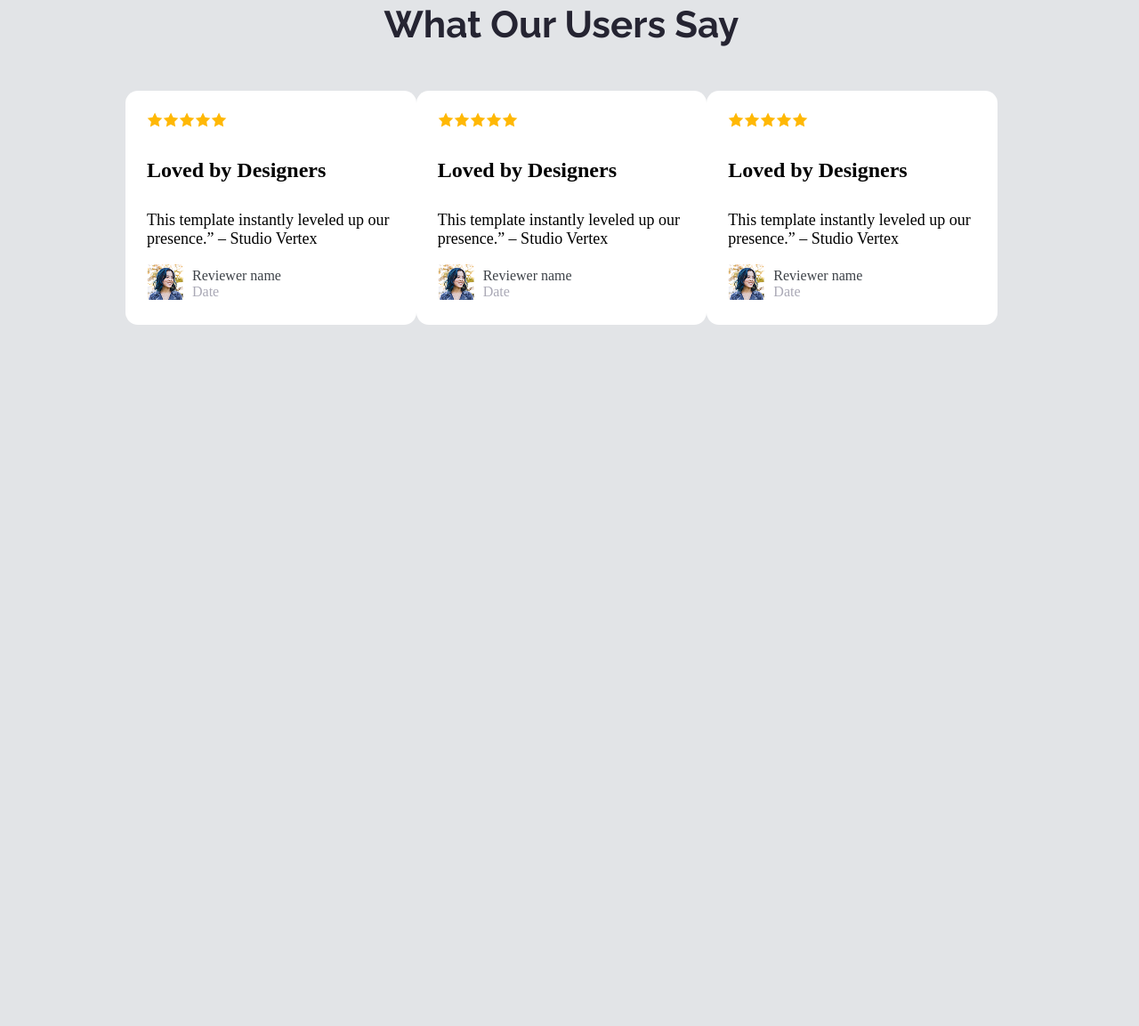
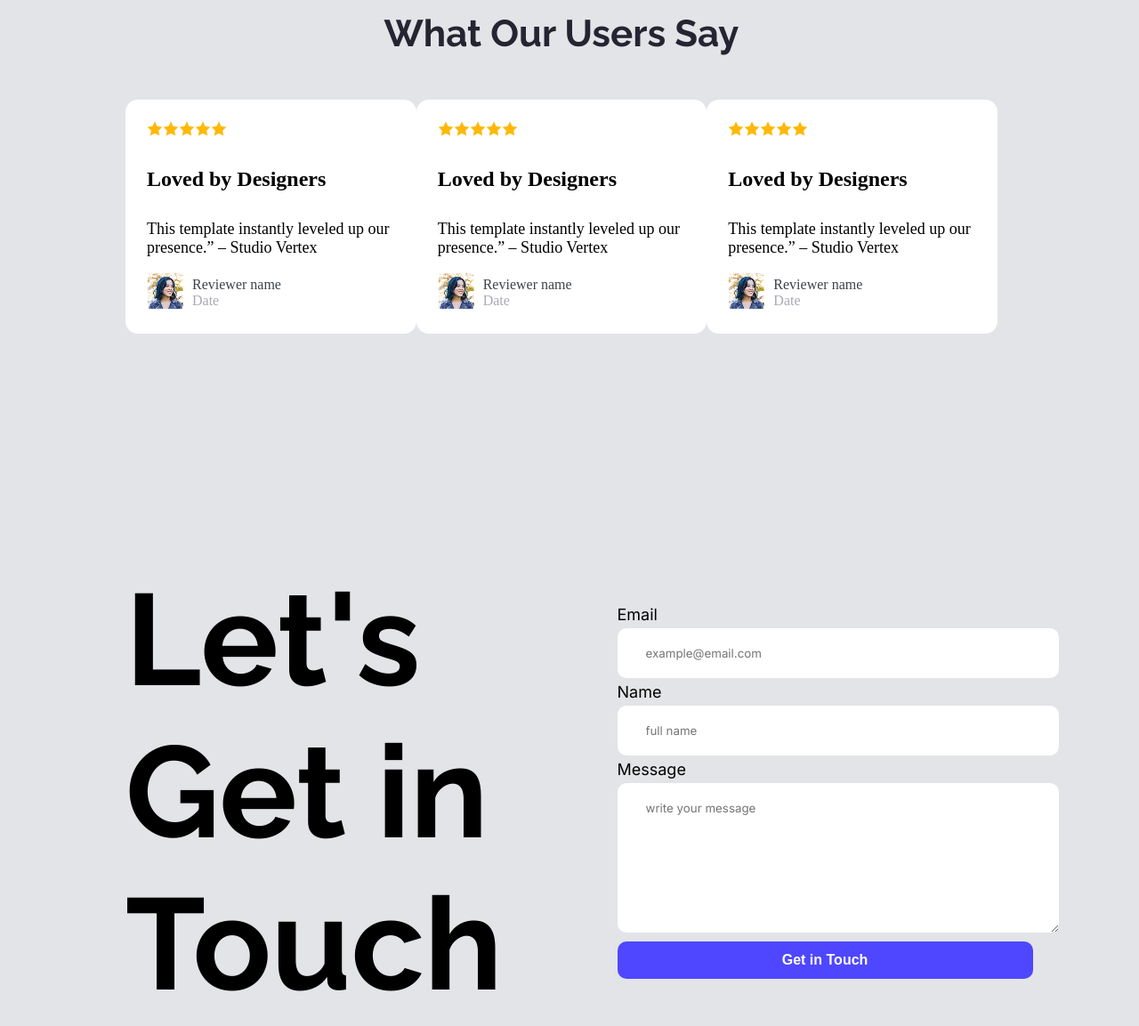
Before and after one commit to Mehedi-Hasan13/assignment-one, a plain HTML site: page index.html in a window 1280 px wide. Shown: the part 1557-2710 px from the top of the page at 89% size. Before the commit the page ends 2059 px from the top, so only its background shows below. Drawn offline with Linux system fonts and the light colour scheme.

Commit message:
form done

```diff
--- a/index.html
+++ b/index.html
@@ -112,6 +112,22 @@
                 </div>
             </div>
         </section>
+        <section class="sectionm4">
+            <div class="form-title">
+                <h1 class="raleway-font">Let's Get in Touch</h1>
+            </div>
+            <div class="form">
+                <form>
+                    <label class="inter-font" for="email">Email</label>
+                    <input class="inter-font" type="email" name="" id="email" placeholder="example@email.com">
+                    <label class="inter-font" for="name">Name</label>
+                    <input class="inter-font" type="text" name="" id="name" placeholder="full name">
+                    <label class="inter-font" for="message">Message</label>
+                    <textarea rows="8" class="inter-font" name="" id="message" placeholder="write your message"></textarea>
+                    <button class="btn-primary btn-form">Get in Touch</button>
+                </form>
+            </div>
+        </section>
     </main>
     <footer>
 
--- a/style.css
+++ b/style.css
@@ -146,3 +146,36 @@ body{
 .reviewer-date{
     color: #aaa9b6;
 }
+/* form */
+.sectionm4{
+    display: flex;
+    margin: 0px 159px 137px 141px;
+    align-items: center;
+    gap: 115px;
+}
+.sectionm4 form input,label,textarea{
+    display: block;
+}
+.sectionm4 .form-title{
+    font-size: 97px;
+    font-weight: bold;
+    width:50%;
+}
+.sectionm4 .form{
+    width:50%;
+}
+.sectionm4 form label{
+    font-size: 18px;
+}
+.sectionm4 form input,textarea{
+    width:100%;
+    padding:20px 32px;
+    border-radius: 10px;
+    border-style: none;
+}
+.btn-form{
+    width: 108%;
+}
+.sectionm4 label,input,textarea,button{
+    margin: 5px;
+}
```
